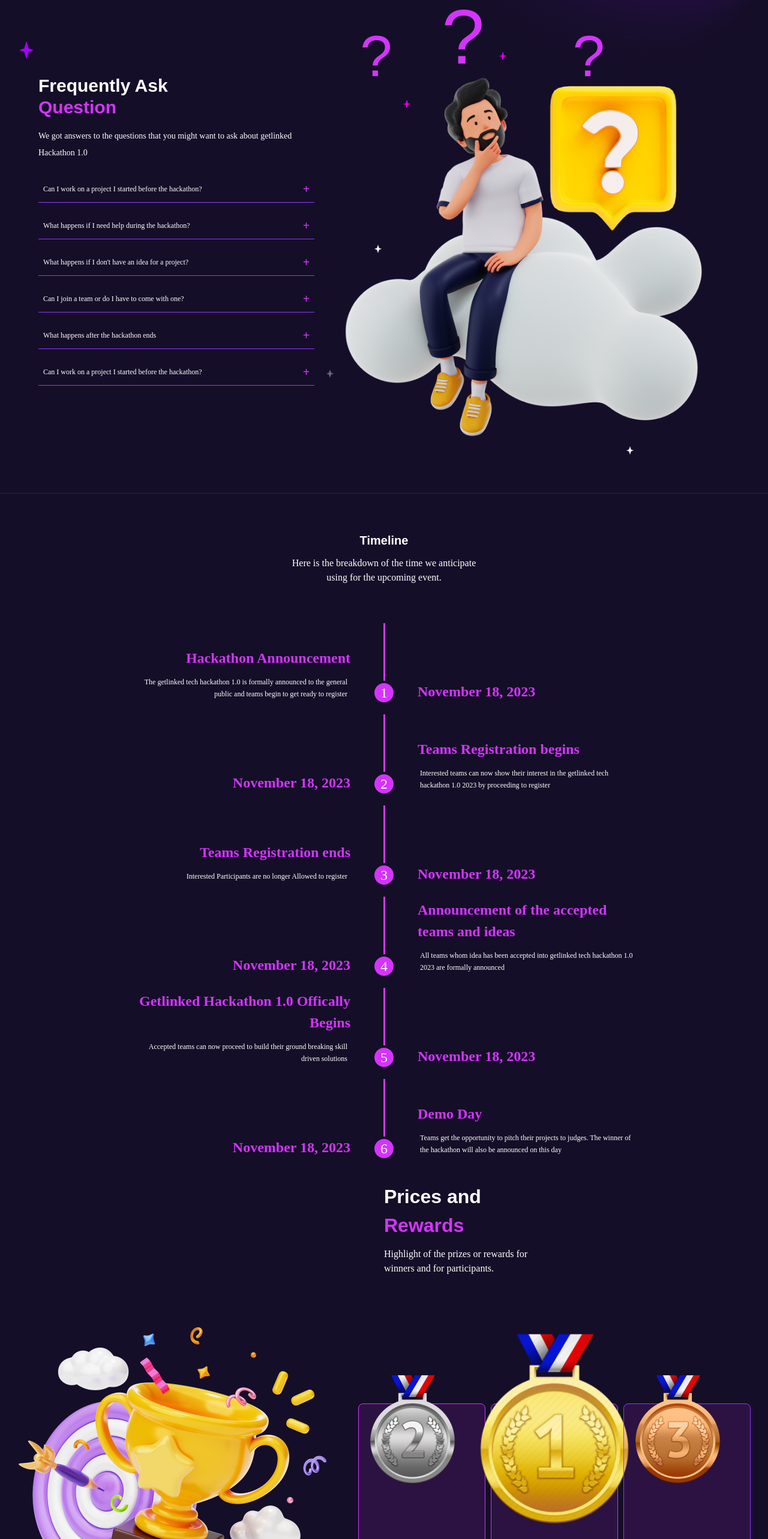
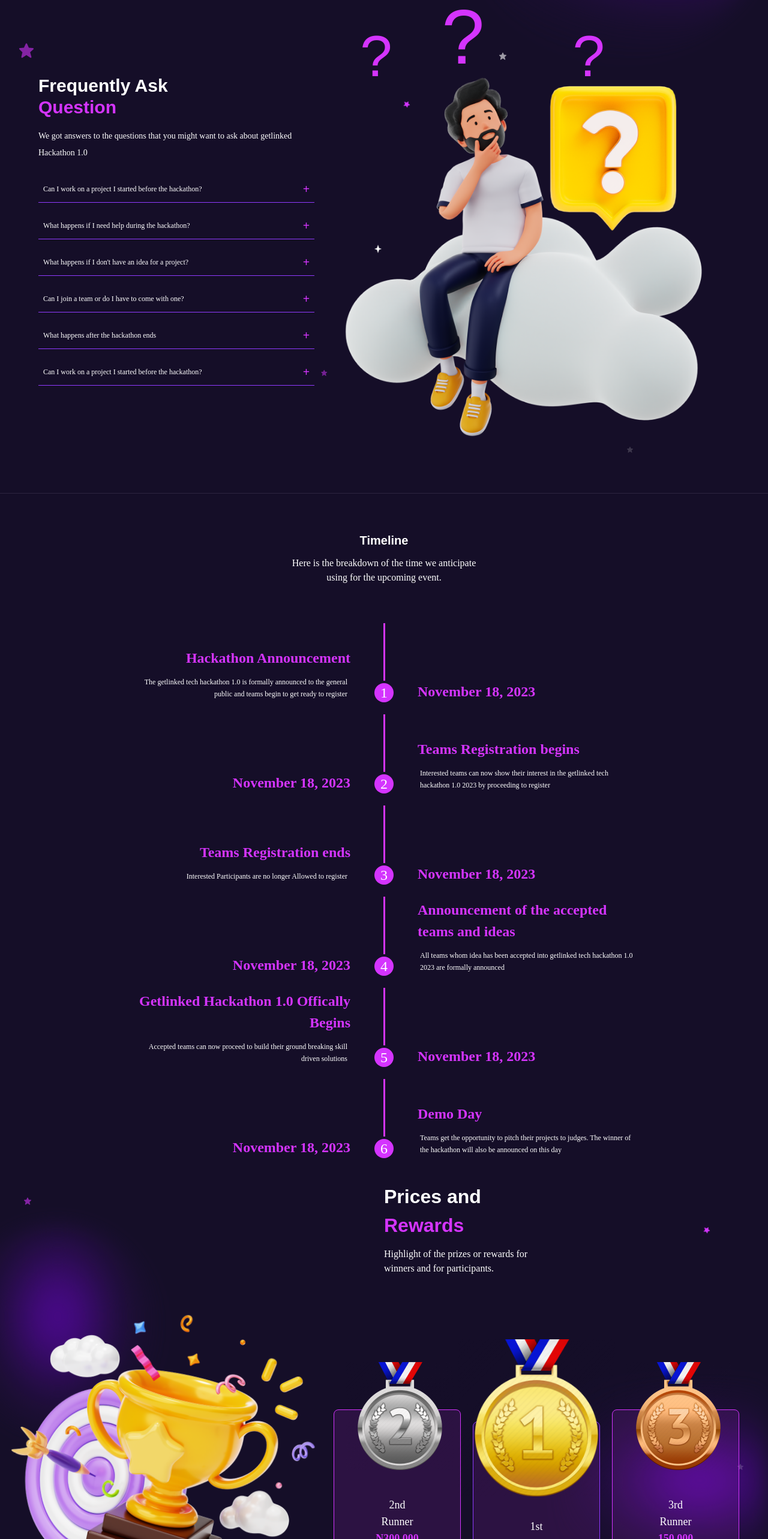
Before and after one commit to yongeazi143/get-linked, a React (Vite) app: page / in a window 1280 px wide. Shown: the part 2524-5090 px from the top of the page at 60% size. Built offline with nearby package versions, Linux system fonts and the light colour scheme; a web font is replaced by a local one.

Commit message:
Rewards Complected

```diff
--- a/src/Components/FAQ/FAQ.jsx
+++ b/src/Components/FAQ/FAQ.jsx
@@ -13,34 +13,18 @@
         ?
       </p>
       <img src={images.asked} className="w-[400px]  lg:w-[741px]" alt="faq" />
-      <img
-        src={images.star}
-        alt="star"
-        className="w-3 absolute bottom-0 right-16 lg:right-40"
-      />
+      <i className="bx bxs-star text-xs text-white bx-flashing absolute bottom-0 right-16 lg:right-40"></i>
       <img
         src={images.star}
         alt="star"
         className="w-3 absolute bottom-1/2 left-20"
       />
-      <img
-        src={images.star3}
-        alt="star"
-        className="w-3 absolute top-0 left-72"
-      />
-      <img src={images.star1} alt="star" className="w-3 absolute bottom-32" />
-      <img
-        src={images.star3}
-        alt="star"
-        className="w-3 absolute top-20 left-16 lg:left-32"
-      />
+      <i className="bx bxs-star text-xs text-white bx-burst absolute top-0 left-72"></i>
+      <i className="bx bxs-star text-xs text-primary bx-fade-left absolute bottom-32"></i>
+      <i className="bx bxs-star text-xs text-primary bx-spin absolute top-20 left-16 lg:left-32"></i>
     </div>
     <div className="text-center lg:text-left relative">
-      <img
-        src={images.star4}
-        alt="star"
-        className="invisible lg:visible w-6 absolute -left-8 -top-14"
-      />
+      <i className="bx bxs-star text-primary bx-burst invisible lg:visible text-2xl  absolute -left-8 -top-14"></i>
       <header>
         <h2 className="font-sans lg:text-3xl font-bold mb-4">
           Frequently Ask
--- a/src/Components/Rewards/Rewards.jsx
+++ b/src/Components/Rewards/Rewards.jsx
@@ -9,17 +9,25 @@
         Highlight of the prizes or rewards for winners and for participants.
       </p>
     </header>
-    <section className="flex flex-col items-center justify-center gap-5 p-5 lg:flex-row lg:mt-60 lg:justify-center">
-      <img src={images.throphy} alt="throphy" />
-      <div className="flex items-start justify-evenly  mt-28  w-full">
+    <section className="relative flex flex-col items-center justify-center gap-2   lg:flex-row lg:mt-60 lg:justify-center lg:px-2">
+      <img
+        src={images.throphy}
+        alt="throphy"
+        className="z-10 w-[300px] lg:w-[540px]"
+      />
+      <div className="flex items-start justify-center  mt-28  w-full  z-10 lg:self-end gap-2 lg:gap-5  lg:mr-10">
         <div
           className="w-[90px] h-[126px] rounded-lg relative border border-primary lg:w-[212px] lg:h-[296px]"
           style={{
             background: "rgba(212, 52, 254, 0.12)",
           }}
         >
-          <img src={images.silver} alt="sliver" className="absolute -top-12" />
-          <div className="text-center font text-xs pt-12 font-serif">
+          <img
+            src={images.silver}
+            alt="sliver"
+            className="absolute -top-12 lg:-top-20 lg:left-5"
+          />
+          <div className="text-center font-medium text-xs pt-12 font-serif lg:text-lg lg:pt-36">
             <p>
               2nd <br /> Runner <br />
               <span className="text-primary font-bold">N300,000</span>
@@ -27,7 +35,7 @@
           </div>
         </div>
         <div
-          className="w-[90px] h-[126px] rounded-lg relative border border-primary lg:w-[212px] lg:h-[296px]"
+          className="w-[90px] h-[126px] rounded-lg relative border border-spot-light lg:w-[212px] lg:h-[296px] top-5"
           style={{
             background: "rgba(212, 52, 254, 0.12)",
           }}
@@ -35,9 +43,10 @@
           <img
             src={images.gold}
             alt="sliver"
-            className="absolute -top-16 scale-150"
+            className="absolute -top-16 scale-125 lg:-top-28
+            "
           />
-          <div className="text-center font text-xs pt-14 font-serif">
+          <div className="text-center font text-xs pt-14 font-serif lg:text-lg lg:pt-40">
             <p>
               1st <br /> Runner <br />
               <span className="text-spot-light font-bold">N400,000</span>
@@ -45,20 +54,44 @@
           </div>
         </div>
         <div
-          className="w-[90px] h-[126px] rounded-lg relative border border-spot-light  lg:w-[212px] lg:h-[296px]"
+          className="w-[90px] h-[126px] rounded-lg relative border border-primary  lg:w-[212px] lg:h-[296px]"
           style={{
             background: "rgba(212, 52, 254, 0.12)",
           }}
         >
-          <img src={images.bronze} alt="sliver" className="absolute -top-12" />
-          <div className="text-center font text-xs pt-12 font-serif">
+          <img
+            src={images.bronze}
+            alt="sliver"
+            className="absolute -top-12 lg:-top-20 lg:left-5
+            "
+          />
+          <div className="text-center font text-xs pt-12 font-serif lg:text-lg lg:pt-36">
             <p>
               3rd <br /> Runner <br />
-              <span className="text-spot-light font-bold">150,000</span>
+              <span className="text-primary font-bold">150,000</span>
             </p>
           </div>
         </div>
       </div>
+      <img
+        src={images.purpleLens1}
+        alt="lens"
+        className="absolute -top-32 -left-20 w-[350px] h-[350px] rounded-full blur-lg mix-blend-hard-light"
+      />
+      <img
+        src={images.purpleLens2}
+        alt="lens"
+        className="absolute bottom-0 right-0 w-[350px] h-[350px]  blur-lg mix-blend-hard-light"
+      />
+      <i className="bx bxs-star text-xs text-primary bx-burst absolute w-3 -top-44 left-10 "></i>
+      <i className="bx bxs-star text-xs text-primary bx-spin absolute w-3 -top-32 right-24 "></i>
+      <i className="bx bxs-star absolute  bottom-60 left-12 text-xs text-white bx-tada"></i>
+      <i className="bx bxs-star absolute bottom-48 right-10 text-xs text-white bx-flashing"></i>
+      {/* <img
+        src={images.star}
+        alt="lens"
+        className="absolute w-3 right-10 bottom-24 lg:right-auto"
+      /> */}
     </section>
   </>
 );
```
